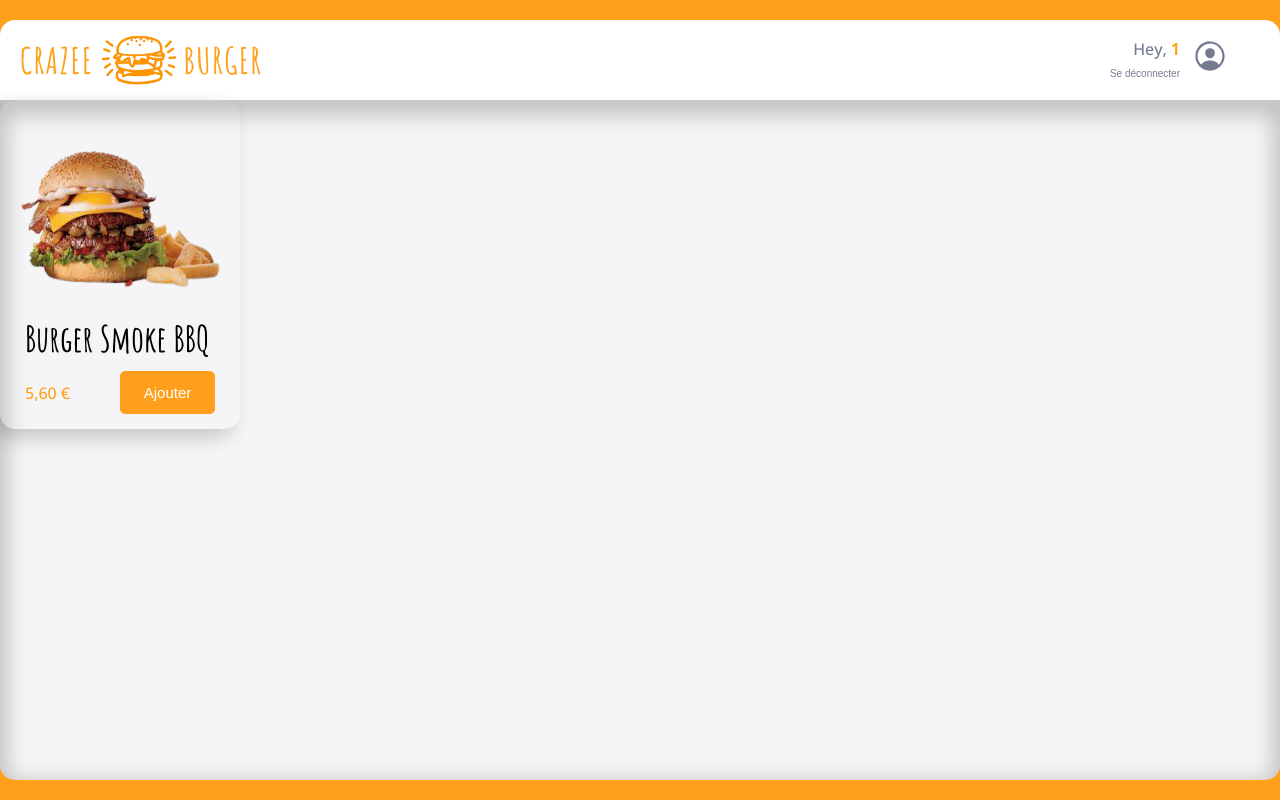
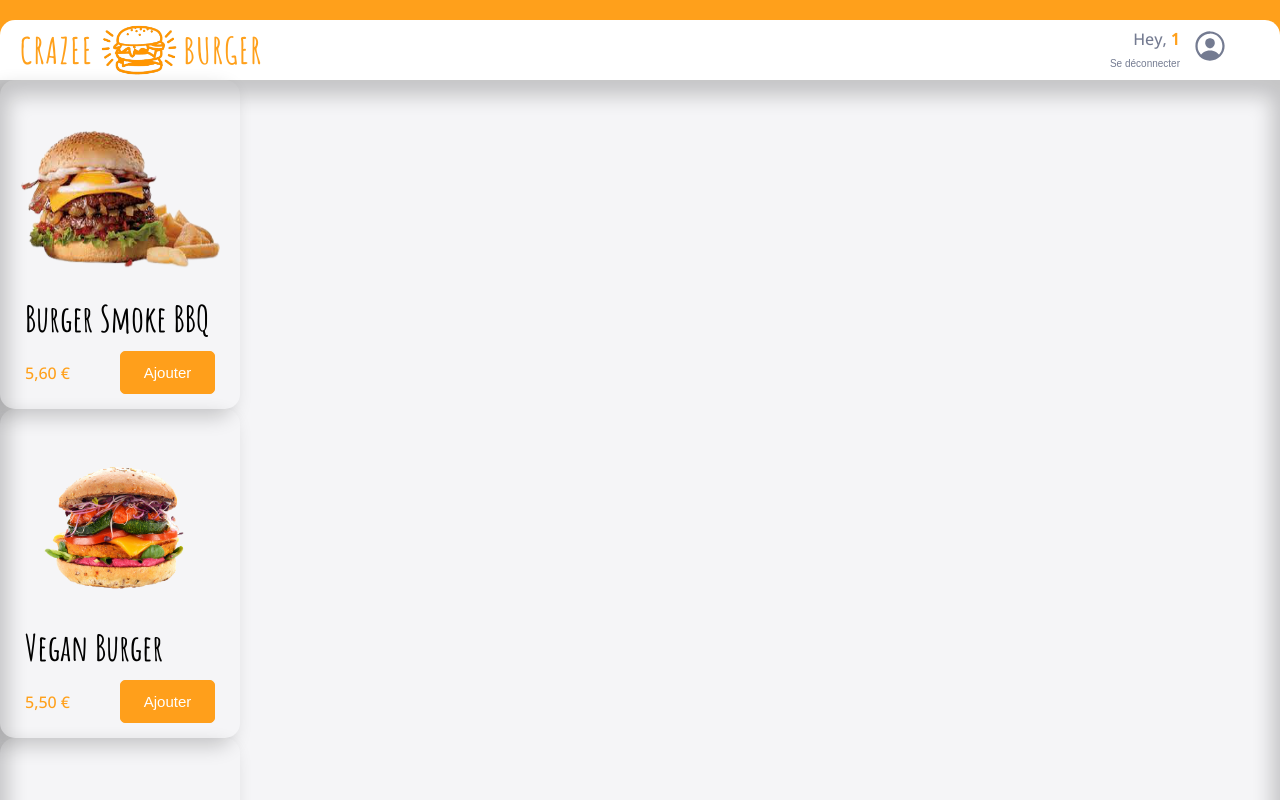
Before and after one commit to Martins-Anthony/crazee-burger, a React (Vite) app: page /order/1 in a window 1280 px wide. Shown: the top 800 px of the page. Built offline with nearby package versions, Linux system fonts and the light colour scheme.

Commit message:
✨ F05: ORDER > Main > add function map in Cards for fakeMenu

```diff
--- a/src/components/pages/order/Main.jsx
+++ b/src/components/pages/order/Main.jsx
@@ -6,11 +6,16 @@ import { fakeMenu2 } from '../../../fakeData/fakeMenu'
 export default function Main() {
   return (
     <MainStyled>
-      <Cards
-        pathPicture={fakeMenu2[0].imageSource}
-        title={fakeMenu2[0].title}
-        price={fakeMenu2[0].price}
-      />
+      {fakeMenu2.map(menu => {
+        return (
+          <Cards
+            key={menu.id}
+            pathPicture={menu.imageSource}
+            title={menu.title}
+            price={menu.price}
+          />
+        )
+      })}
     </MainStyled>
   )
 }
```
